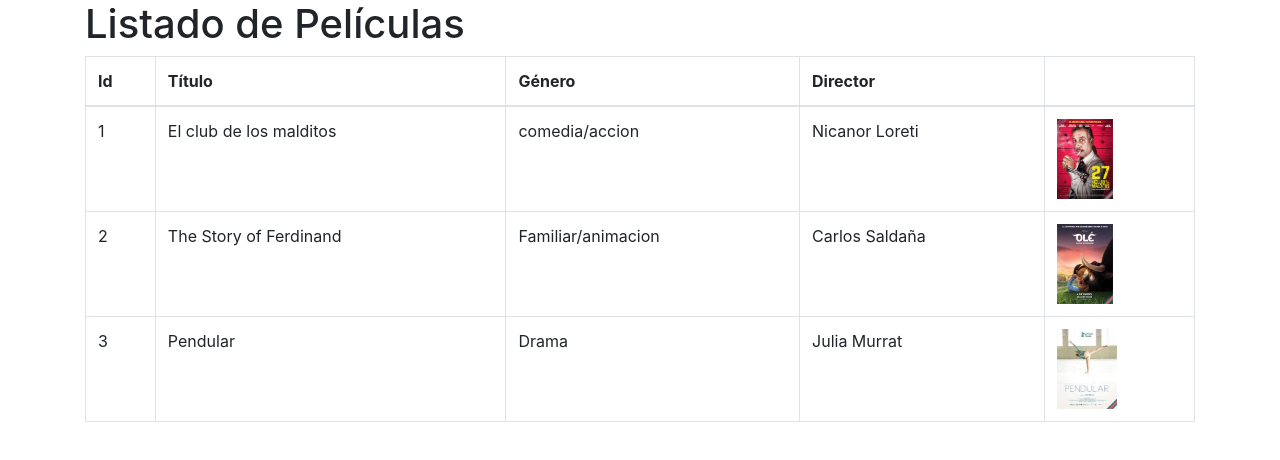
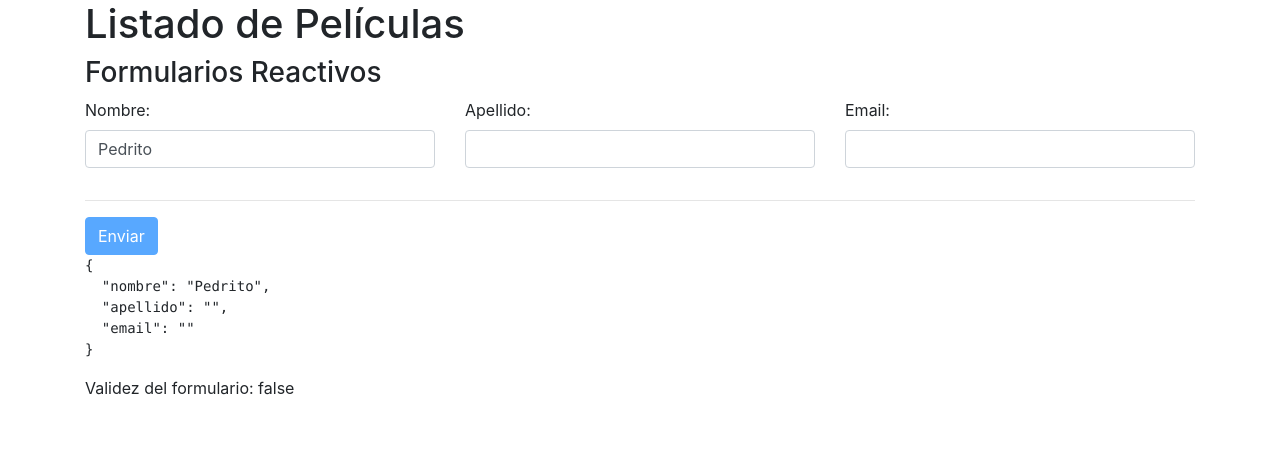
Before and after one commit to juyagu/peliculas-angular, an Angular app: page / in a window 1280 px wide. Shown: the top 460 px of the page. Built offline with nearby package versions, Linux system fonts and the light colour scheme.

Commit message:
Mostrar reactivo

```diff
--- a/src/app/app.component.html
+++ b/src/app/app.component.html
@@ -1,5 +1,5 @@
 <div class="container">
   <h1>Listado de Películas</h1>
-  <!--<app-reactivo></app-reactivo>-->
-  <app-listado></app-listado>
+  <app-reactivo></app-reactivo>
+  <!--<app-listado></app-listado>-->
 </div>
```
